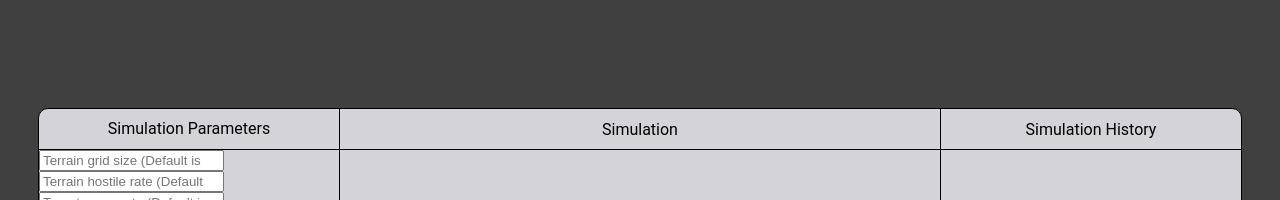
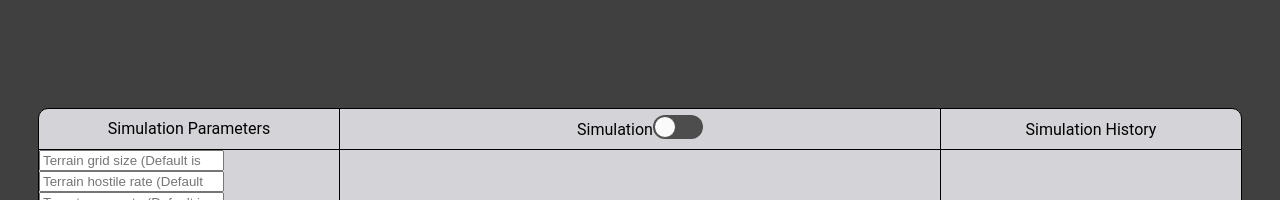
Before and after one commit to ZachFleck42/Drone-Mission-Simulator, a React (Create React App) app in the folder frontend/: page / in a window 1280 px wide. Shown: the top 200 px of the page. Built offline with nearby package versions, Linux system fonts and the light colour scheme; the HTML template or start-up script is replaced by a standard one.

Commit message:
Adds react-toggle and implements to easily switch from 2D to 3D display

```diff
--- a/frontend/package.json
+++ b/frontend/package.json
@@ -12,11 +12,13 @@
     "@types/node": "^16.18.39",
     "@types/react": "^18.2.15",
     "@types/react-dom": "^18.2.7",
+    "@types/react-toggle": "^4.0.3",
     "@types/three": "^0.154.0",
     "axios": "^1.4.0",
     "react": "^18.2.0",
     "react-dom": "^18.2.0",
     "react-scripts": "5.0.1",
+    "react-toggle": "^4.1.3",
     "three": "^0.155.0",
     "typescript": "^4.9.5",
     "web-vitals": "^2.1.4"
--- a/frontend/src/App.css
+++ b/frontend/src/App.css
@@ -108,3 +108,145 @@ html {
 .grid-cell.visible-hostile {
 	background-color: #ff6932;
 }
+
+.react-toggle {
+	touch-action: pan-x;
+
+	display: inline-block;
+	position: relative;
+	cursor: pointer;
+	background-color: transparent;
+	border: 0;
+	padding: 0;
+
+	-webkit-touch-callout: none;
+	-webkit-user-select: none;
+	-khtml-user-select: none;
+	-moz-user-select: none;
+	-ms-user-select: none;
+	user-select: none;
+
+	-webkit-tap-highlight-color: rgba(0, 0, 0, 0);
+	-webkit-tap-highlight-color: transparent;
+}
+
+.react-toggle-screenreader-only {
+	border: 0;
+	clip: rect(0 0 0 0);
+	height: 1px;
+	margin: -1px;
+	overflow: hidden;
+	padding: 0;
+	position: absolute;
+	width: 1px;
+}
+
+.react-toggle--disabled {
+	cursor: not-allowed;
+	opacity: 0.5;
+	-webkit-transition: opacity 0.25s;
+	transition: opacity 0.25s;
+}
+
+.react-toggle-track {
+	width: 50px;
+	height: 24px;
+	padding: 0;
+	border-radius: 30px;
+	background-color: #4d4d4d;
+	-webkit-transition: all 0.2s ease;
+	-moz-transition: all 0.2s ease;
+	transition: all 0.2s ease;
+}
+
+.react-toggle:hover:not(.react-toggle--disabled) .react-toggle-track {
+	background-color: #000000;
+}
+
+.react-toggle--checked .react-toggle-track {
+	background-color: #19ab27;
+}
+
+.react-toggle--checked:hover:not(.react-toggle--disabled) .react-toggle-track {
+	background-color: #128d15;
+}
+
+.react-toggle-track-check {
+	position: absolute;
+	width: 14px;
+	height: 10px;
+	top: 0px;
+	bottom: 0px;
+	margin-top: auto;
+	margin-bottom: auto;
+	line-height: 0;
+	left: 8px;
+	opacity: 0;
+	-webkit-transition: opacity 0.25s ease;
+	-moz-transition: opacity 0.25s ease;
+	transition: opacity 0.25s ease;
+}
+
+.react-toggle--checked .react-toggle-track-check {
+	opacity: 1;
+	-webkit-transition: opacity 0.25s ease;
+	-moz-transition: opacity 0.25s ease;
+	transition: opacity 0.25s ease;
+}
+
+.react-toggle-track-x {
+	position: absolute;
+	width: 10px;
+	height: 10px;
+	top: 0px;
+	bottom: 0px;
+	margin-top: auto;
+	margin-bottom: auto;
+	line-height: 0;
+	right: 10px;
+	opacity: 1;
+	-webkit-transition: opacity 0.25s ease;
+	-moz-transition: opacity 0.25s ease;
+	transition: opacity 0.25s ease;
+}
+
+.react-toggle--checked .react-toggle-track-x {
+	opacity: 0;
+}
+
+.react-toggle-thumb {
+	transition: all 0.5s cubic-bezier(0.23, 1, 0.32, 1) 0ms;
+	position: absolute;
+	top: 1px;
+	left: 1px;
+	width: 22px;
+	height: 22px;
+	border: 1px solid #4d4d4d;
+	border-radius: 50%;
+	background-color: #fafafa;
+
+	-webkit-box-sizing: border-box;
+	-moz-box-sizing: border-box;
+	box-sizing: border-box;
+
+	-webkit-transition: all 0.25s ease;
+	-moz-transition: all 0.25s ease;
+	transition: all 0.25s ease;
+}
+
+.react-toggle--checked .react-toggle-thumb {
+	left: 27px;
+	border-color: #19ab27;
+}
+
+.react-toggle--focus .react-toggle-thumb {
+	-webkit-box-shadow: 0px 0px 3px 2px #0099e0;
+	-moz-box-shadow: 0px 0px 3px 2px #0099e0;
+	box-shadow: 0px 0px 2px 3px #0099e0;
+}
+
+.react-toggle:active:not(.react-toggle--disabled) .react-toggle-thumb {
+	-webkit-box-shadow: 0px 0px 5px 5px #0099e0;
+	-moz-box-shadow: 0px 0px 5px 5px #0099e0;
+	box-shadow: 0px 0px 5px 5px #0099e0;
+}
--- a/frontend/src/App.tsx
+++ b/frontend/src/App.tsx
@@ -1,5 +1,6 @@
 import './App.css';
 import { useState } from 'react';
+import Toggle from 'react-toggle';
 import { Simulation } from './types/Simulation';
 import RunSimulation from './components/RunSimulation';
 import GridDisplay from './components/GridDisplay';
@@ -12,8 +13,7 @@ function App() {
 	const [apiData, setApiData] = useState<Simulation>([]);
 	const [currentFrameIndex, setCurrentFrameIndex] = useState<number>(0);
 	const [isPlaying, setIsPlaying] = useState<boolean>(false);
-
-	let threeD = true;
+	const [threeD, setDimensions] = useState<boolean>(true);
 
 	const handleServerResponse = (responseData: Simulation) => {
 		console.log('Response data from SimulationParams:', responseData);
@@ -41,7 +41,17 @@ function App() {
 					</div>
 				</div>
 				<div className="sim-display">
-					<div className="sim-display-header">Simulation</div>
+					<div className="sim-display-header">
+						Simulation
+						<label>
+							<Toggle
+								icons={false}
+								onChange={() => {
+									setDimensions(!threeD);
+								}}
+							/>
+						</label>
+					</div>
 					<div className="sim-canvas">
 						{apiData.length <= 0 ? (
 							<div>Waiting for data...</div>
```
Also changed, not shown: 1 other file (tests, documents, lock files or other folders).
